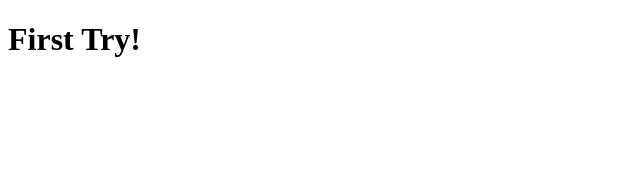
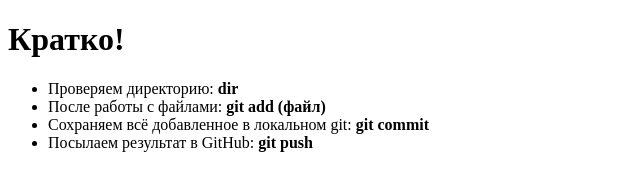
Before and after one commit to mipfikus/KimRepositoryForRANEPA, a plain HTML site: page index.html in a window 1280 px wide. Shown: the whole page, without its empty margins (0-640 px from the left). Drawn offline with Linux system fonts and the light colour scheme.

Commit message:
Сохранение и оправка на github

```diff
--- a/index.html
+++ b/index.html
@@ -3,9 +3,15 @@
 <head>
     <meta charset="UTF-8">
     <meta name="viewport" content="width=device-width, initial-scale=1.0">
-    <title>Hello GitHub & Git</title>
+    <title>Привет GitHub & Git</title>
 </head>
 <body>
-    <h1>First Try!</h1>
+    <h1>Кратко!</h1>
+    <ul>
+        <li>Проверяем директорию: <strong>dir</strong></li>
+        <li>После работы с файлами: <strong>git add (файл)</strong></li>
+        <li>Сохраняем всё добавленное в локальном git: <strong>git commit</strong></li>
+        <li>Посылаем результат в GitHub: <strong>git push</strong></li>
+    </ul>
 </body>
 </html>
```
